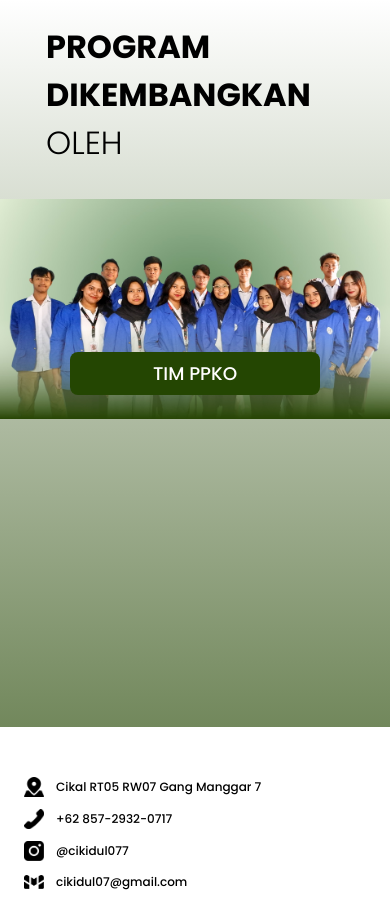
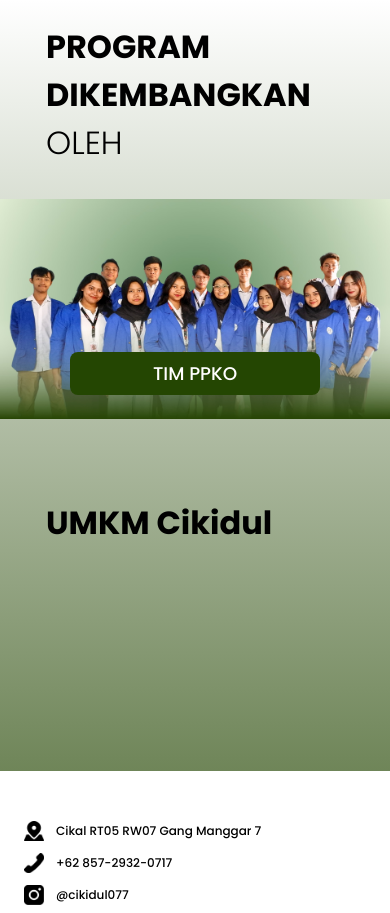
Before and after one commit to FadhilFirmansyah/ecoticraft, a PHP site: page / in a window 390 px wide. Shown: the part 2446-3359 px from the top of the page. Run offline with PHP 8.4, Linux system fonts and the light colour scheme; grey boxes are pictures that could not be loaded.

```diff
--- a/index.html
+++ b/index.html
@@ -15,6 +15,13 @@
 
 <body>
     <img class="header-bg-component" src="assets/components/header-component.png">
+
+    <div class="maskot-wrap">
+        <div class="maskot">
+            <img class="main-maskot" src="assets/components/maskot-ppko.png" alt="maskot">
+            <img class="alas-maskot" src="assets/components/alas-maskot.png" alt="alas-maskot">
+        </div>
+    </div>
 
     <!-- JUDUL WEBSITE - KERAJINAN TUNTANG -->
     <div class="hero">
@@ -42,8 +49,7 @@
                 </h3>
             </div>
 
-            <div class="mini-preview">
-            </div>
+
         </section>
     </div>
 
@@ -110,7 +116,19 @@
 
         </div>
 
+
+
+        <!-- ========== UMKM SECTION ========== -->
+        <section class="umkm-section">
+            <h2>UMKM Cikidul</h2>
+
+            <div class="card-umkm-wrap">
+                <!-- [DATA DINAMIS DARI JSON] -->
+            </div>
+
+        </section>
     </section>
+
 
 
     <footer>
--- a/js/index.js
+++ b/js/index.js
@@ -8,6 +8,8 @@ let text_sh = document.getElementById('text-sub-hero');
 
 let product_sect = document.getElementById("product_sect");
 let card_wraps = document.getElementsByClassName("products-wrap");
+let umkm_wraps = document.getElementsByClassName("card-umkm-wrap");
+
 
 
 let maxVh = window.innerHeight; // ukuran maksimal dari sebuah device
@@ -44,7 +46,6 @@ window.addEventListener('scroll', function () {
 
 
 // ==== QUERY PRODUCTS DATA ==== //
-// NGAMBIL JSON DARI GITHUB HAYDAR
 fetch('https://haydar-hilmy.github.io/ecoticraft/products-data.json')
     .then(response => {
         if (!response.ok) {
@@ -84,4 +85,33 @@ fetch('https://haydar-hilmy.github.io/ecoticraft/products-data.json')
     });
 
 
-    // END OF PRODUCTS DATA
+// END OF PRODUCTS DATA
+
+
+// ==== QUERY UMKM DATA ==== //
+
+fetch('https://haydar-hilmy.github.io/ecoticraft/umkm-data.json')
+    .then(response => {
+        if (!response.ok) {
+            throw new Error('Network response was not ok ' + response.statusText);
+        }
+        return response.json();
+    })
+    .then(datas => {
+        Array.from(umkm_wraps).forEach(umkm_wrap => {
+            Array.from(datas).forEach(data => {
+                let card = `
+                <div class="card-umkm" style="background-image: url('assets/umkm/${data.gambar}');">
+                <div class="text-card">
+                <h3>${data.judul}</h3>
+                <p>${data.deskripsi}</p>
+                </div>
+                </div>`;
+                umkm_wrap.insertAdjacentHTML('beforeend', card);
+            });
+        });
+    })
+    .catch(error => {
+        console.error('There has been a problem with your fetch operation:', error);
+    });
+// END OF UMKM DATA
--- a/style/index/index.css
+++ b/style/index/index.css
@@ -28,6 +28,7 @@ html {
   top: 0;
   right: 0;
   z-index: 3;
+  opacity: 0.25;
 }
 
 .hero header {
@@ -41,6 +42,7 @@ html {
   justify-content: space-between;
   z-index: 4;
 }
+
 header {
   padding: 12px 26px;
 
@@ -101,6 +103,7 @@ header {
   padding: 100px;
   display: flex;
   overflow: hidden;
+  flex-direction: row;
 }
 
 .hero section .title-hero-wrap {
@@ -123,6 +126,32 @@ header {
   font-size: 4.5vh;
 }
 
+/* ========== MASKOTTT =========== */
+.maskot-wrap {
+  position: absolute;
+  right: 10%;
+  top: 10%;
+  z-index: 4;
+}
+
+.maskot-wrap .maskot {
+  display: flex;
+  flex-direction: column;
+  justify-content: center;
+  align-items: center;
+}
+
+.maskot-wrap .maskot .main-maskot {
+  width: 400px;
+  z-index: 6;
+}
+
+.maskot-wrap .maskot .alas-maskot {
+  position: absolute;
+  bottom: 0;
+  z-index: 5;
+  width: 80%;
+}
 
 
 
@@ -179,7 +208,7 @@ header {
 .about-section {
   margin: 50px 0;
   display: block;
-  padding: 0 0 300px 0;
+  padding: 0 0 200px 0;
   background: linear-gradient(0deg, var(--basic-color) -400px, transparent);
 
   h2 {
@@ -250,11 +279,63 @@ header {
     box-shadow: none;
   }
 
+
+  /* ========== UMKM ========== */
+  .umkm-section {
+    width: 100%;
+    margin: 48px 0 0 0;
   }
+
+  .umkm-section h2 {
+    font-size: 3rem;
+  }
+
+  .umkm-section {
+    .card-umkm-wrap {
+      display: -webkit-box;
+      overflow-x: auto;
+      gap: 12px;
+      padding: 0 24px;
+
+      .card-umkm {
+        width: 33%;
+        border-radius: 6px;
+        height: auto;
+        aspect-ratio: 4/2.6;
+        background-size: cover;
+        display: flex;
+        align-items: flex-end;
+        justify-content: center;
+
+        .text-card {
+          color: #000;
+          border-radius: 0 0 6px 6px;
+          width: 100%;
+          padding: 0 3% 3% 3%;
+          background-image: linear-gradient(0deg, #dfcbcb 0%, transparent 100%);
+        }
+      }
+    }
+
+    .card-umkm-wrap::-webkit-scrollbar {
+      height: 0px;
+    }
+
+    .card-umkm-wrap::-webkit-scrollbar {
+      background-color: transparent;
+    }
+
+    .card-umkm-wrap::-webkit-scrollbar {
+      box-shadow: none;
+    }
+  }
+
+}
+
+/* ============ END OF UMKM =========== */
 
 
 /* ========== END ABOUT SECTION ========== */
-
 
 
 
@@ -282,6 +363,57 @@ header {
   .header-bg-component {
     display: none;
   }
+
+  .maskot-wrap {
+    top: 10%;
+    right: 10%;
+  }
+
+  .maskot-wrap .maskot .main-maskot {
+    width: 300px;
+  }
+}
+
+@media (max-width: 950px){
+  .about-section{
+    .umkm-section{
+      .card-umkm-wrap{
+        .card-umkm{
+          .text-card{
+            h3{
+              font-size: 1rem;
+              font-weight: 700;
+            }
+            p{
+              font-size: 0.95rem;
+              font-weight: 400;
+            }
+          }
+        }
+      }
+    }
+  }
+}
+
+
+@media (max-width: 850px) {
+  .maskot-wrap {
+    display: none;
+  }
+  .about-section{
+    .umkm-section{
+      .card-umkm-wrap{
+        .card-umkm{
+          width: 50%;
+          .text-card{
+            h3{
+              font-size: 1.15rem;
+            }
+          }
+        }
+      }
+    }
+  }
 }
 
 @media (max-width: 600px) {
@@ -300,6 +432,17 @@ header {
         gap: 0;
       }
 
+    }
+
+    .umkm-section{
+      h2{
+        font-size: 2rem;
+      }
+      .card-umkm-wrap{
+        .card-umkm{
+          width: 70%;
+        }
+      }
     }
 
   }
@@ -339,32 +482,54 @@ header {
 
 }
 
-@media (max-width: 350px){
-  .sub-hero .text h2{
+@media (max-width: 450px){
+  .about-section{
+    .umkm-section{
+      .card-umkm-wrap{
+        .card-umkm{
+          width: 80%;
+        }
+      }
+    }
+  }
+}
+
+@media (max-width: 350px) {
+  .sub-hero .text h2 {
     font-size: 2rem;
   }
-  .sub-hero .text p{
+
+  .sub-hero .text p {
     font-size: 0.85rem;
     word-spacing: -1px;
   }
 
-  .title-hero-wrap{
-    .title{
+  .title-hero-wrap {
+    .title {
       font-size: 2.7rem;
     }
-    .sub-title{
+
+    .sub-title {
       font-size: 1rem;
     }
   }
 
-  .about-section{
-    .carousel-wrap{
-      .carousel-inner{
-        .item-carousel{
-          button{
+  .about-section {
+    .carousel-wrap {
+      .carousel-inner {
+        .item-carousel {
+          button {
             width: 180px;
             font-size: 0.9rem;
           }
+        }
+      }
+    }
+
+    .umkm-section{
+      .card-umkm-wrap{
+        .card-umkm{
+          width: 100%;
         }
       }
     }
```
Also changed, not shown: assets/components/alas-maskot.png (added), assets/components/maskot-ppko.png (added), assets/umkm/madu-manggaremas.jpg (added), assets/umkm/peningset.jpg (added), assets/umkm/tahubakso83.jpg (added). Lines whose indentation alone changed are shown as unchanged.
